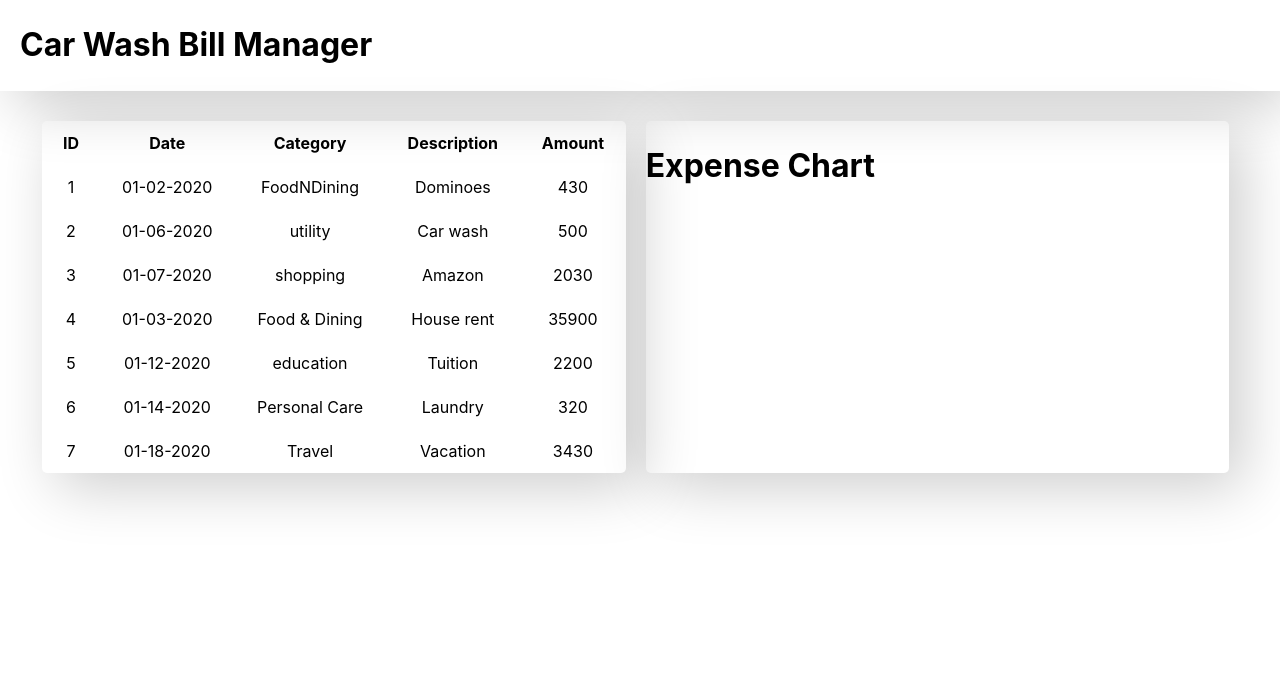
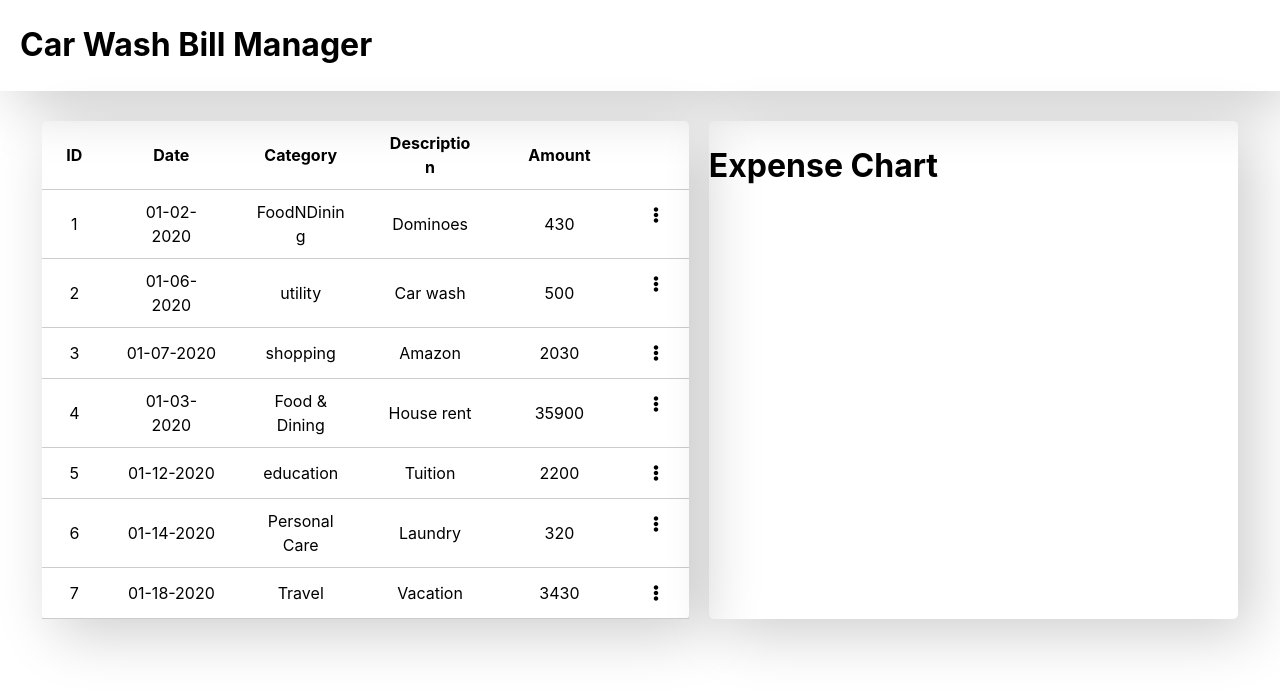
Before and after one commit to kghildial/bill-management-react, a React (Create React App) app: page / in a window 1280 px wide. Shown: the top 692 px of the page. Built offline with nearby package versions, Linux system fonts and the light colour scheme.

Commit message:
Add Icon Component
- Refactor ExpenseTable styles
- Icon Component Uses FontAwesome
- Added widthData to the ExpenseTable

```diff
--- a/package.json
+++ b/package.json
@@ -3,7 +3,9 @@
   "version": "0.1.0",
   "private": true,
   "dependencies": {
+    "@fortawesome/fontawesome-svg-core": "^1.2.34",
     "@fortawesome/free-solid-svg-icons": "^5.15.2",
+    "@fortawesome/react-fontawesome": "^0.1.14",
     "@testing-library/jest-dom": "^5.11.9",
     "@testing-library/react": "^11.2.5",
     "@testing-library/user-event": "^12.7.3",
--- a/src/components/Container.js
+++ b/src/components/Container.js
@@ -3,9 +3,19 @@ import styled from 'styled-components';
 const Container = styled.div`
   display: flex;
 
+  justify-content: ${({ type }) => {
+    switch (type) {
+      case 'iconWrapper':
+        return 'center';
+      default:
+        return '';
+    }
+  }};
+
   align-items: ${({ type }) => {
     switch (type) {
       case 'headerContainer':
+      case 'iconWrapper':
         return 'center';
       default:
         return '';
@@ -19,8 +29,20 @@ const Container = styled.div`
       case 'contentWrapper':
         return '95vw';
       case 'chartContainer':
+        return '45%';
       case 'billsListContainer':
-        return '48%';
+        return '55%';
+      case 'iconWrapper':
+        return '30px';
+      default:
+        return '';
+    }
+  }};
+
+  height: ${({ type }) => {
+    switch (type) {
+      case 'iconWrapper':
+        return '30px';
       default:
         return '';
     }
@@ -32,30 +54,54 @@ const Container = styled.div`
         return '30px auto';
       case 'chartContainer':
       case 'billsListContainer':
+      case 'iconWrapper':
         return '0 10px';
       default:
         return '';
     }
   }};
 
-  padding: ${({ type }) => (type === 'headerContainer' ? '0 20px' : '')};
-
-  border-radius: ${({ type }) => {
+  padding: ${({ type }) => {
     switch (type) {
-      case 'chartContainer':
-      case 'billsListContainer':
+      case 'headerContainer':
+        return '0 20px';
+      case 'iconWrapper':
         return '5px';
       default:
         return '';
     }
   }};
 
-  box-shadow: ${({ type }) => {
+  border-radius: ${({ type }) => {
+    switch (type) {
+      case 'chartContainer':
+      case 'billsListContainer':
+      case 'iconWrapper':
+        return '5px';
+      default:
+        return '';
+    }
+  }};
+
+  box-shadow: ${({ type, variant }) => {
     switch (type) {
       case 'headerContainer':
       case 'chartContainer':
       case 'billsListContainer':
         return '14px 14px 60px 0 rgb(0 0 0 / 20%)';
+      case 'iconWrapper':
+        return variant !== 'noShadow'
+          ? '3px 3px 10px rgb(0 0 0 / 20%), -3px -3px 20px rgb(0 0 0 / 10%)'
+          : '';
+      default:
+        return '';
+    }
+  }};
+
+  cursor: ${({ type }) => {
+    switch (type) {
+      case 'iconWrapper':
+        return 'pointer';
       default:
         return '';
     }
--- a/src/components/ExpenseTable/ExpenseTable.style.js
+++ b/src/components/ExpenseTable/ExpenseTable.style.js
@@ -3,13 +3,19 @@ import styled from 'styled-components';
 
 export const Table = styled.table`
   width: 100%;
+  table-layout: fixed;
 `;
 
-export const Row = styled.tr``;
+export const Row = styled.tr`
+  border-bottom: 1px solid #ccc;
+`;
 
 export const Cell = styled(props =>
   React.createElement(props.type === 'headCell' ? 'th' : 'td', props)
 )`
+  display: ${({ type }) => (type === 'actionCell' ? 'flex' : '')};
+  justify-content: ${({ type }) => (type === 'actionCell' ? 'center' : '')};
   padding: 10px 20px;
   text-align: center;
+  word-break: break-word;
 `;
--- a/src/components/ExpenseTable/index.js
+++ b/src/components/ExpenseTable/index.js
@@ -2,20 +2,31 @@
  * Generates List of expenses
  */
 
-import React from 'react';
+import React, { useState, useEffect } from 'react';
 import PropTypes from 'prop-types';
-import { faEdit, faTrash } from '@fortawesome/free-solid-svg-icons';
+import {
+  faEdit,
+  faTrash,
+  faEllipsisV,
+} from '@fortawesome/free-solid-svg-icons';
 
 // Custom component(s) import(s)
 import { Table, Row, Cell } from './ExpenseTable.style';
+import Icon from '../Icon';
 
 const ExpenseTable = props => {
+  const [isMenuOpen, setIsMenuOpen] = useState(false);
+
   return (
     <Table>
       <thead>
         <Row>
           {props.headingData.map((item, index) => (
-            <Cell type="headCell" key={`heading_${index + 1}`}>
+            <Cell
+              type="headCell"
+              key={`heading_${index + 1}`}
+              width={props.widthData[index]}
+            >
               {item}
             </Cell>
           ))}
@@ -23,13 +34,24 @@ const ExpenseTable = props => {
       </thead>
       <tbody>
         {props.data.map(item => (
+          <>
             <Row key={item.id}>
               <Cell type="dataCell">{item.id}</Cell>
               <Cell type="dataCell">{item.date}</Cell>
               <Cell type="dataCell">{item.category}</Cell>
               <Cell type="dataCell">{item.description}</Cell>
               <Cell type="dataCell">{item.amount}</Cell>
+              <Cell type="actionCell">
+                <Icon
+                  type="noShadow"
+                  iconVal={faEllipsisV}
+                  iconMenuData={['Edit', 'Delete']}
+                />
+                {/* <Icon iconVal={faEdit} /> */}
+                {/* <Icon iconVal={faTrash} /> */}
+              </Cell>
             </Row>
+          </>
         ))}
       </tbody>
     </Table>
--- /dev/null
+++ b/src/components/Icon/Icon.style.js
@@ -0,0 +1,4 @@
+import styled from 'styled-components';
+import { FontAwesomeIcon } from '@fortawesome/react-fontawesome';
+
+export const IconTag = styled(FontAwesomeIcon)``;
--- /dev/null
+++ b/src/components/Icon/index.js
@@ -0,0 +1,15 @@
+import React from 'react';
+
+// Custom component(s) import(s)
+import Container from '../Container';
+import { IconTag } from './Icon.style';
+
+const Icon = ({ iconVal }) => {
+  return (
+    <Container type="iconWrapper" variant="noShadow">
+      <IconTag icon={iconVal} />
+    </Container>
+  );
+};
+
+export default Icon;
--- a/src/screens/HomeScreen.js
+++ b/src/screens/HomeScreen.js
@@ -11,7 +11,8 @@ const HomeScreen = () => {
     <Container type="contentWrapper">
       <Container type="billsListContainer">
         <ExpenseTable
-          headingData={['ID', 'Date', 'Category', 'Description', 'Amount']}
+          headingData={['ID', 'Date', 'Category', 'Description', 'Amount', '']}
+          widthData={['10%', '20%', '20%', '20%', '20%', '10%']}
           data={seederData.bills}
         />
       </Container>
```
Also changed, not shown: 1 other file (tests, documents, lock files or other folders). Lines whose indentation alone changed are shown as unchanged.
